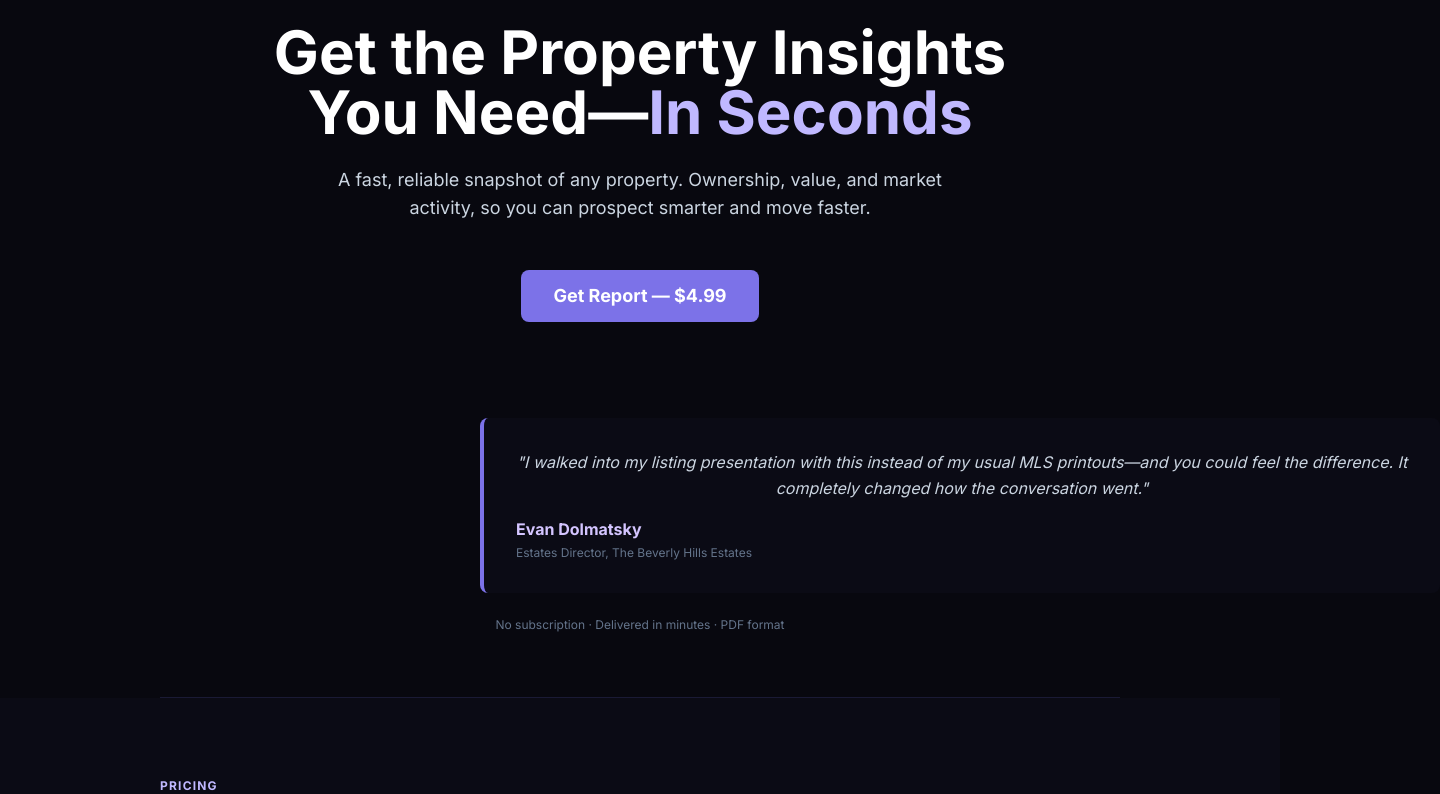
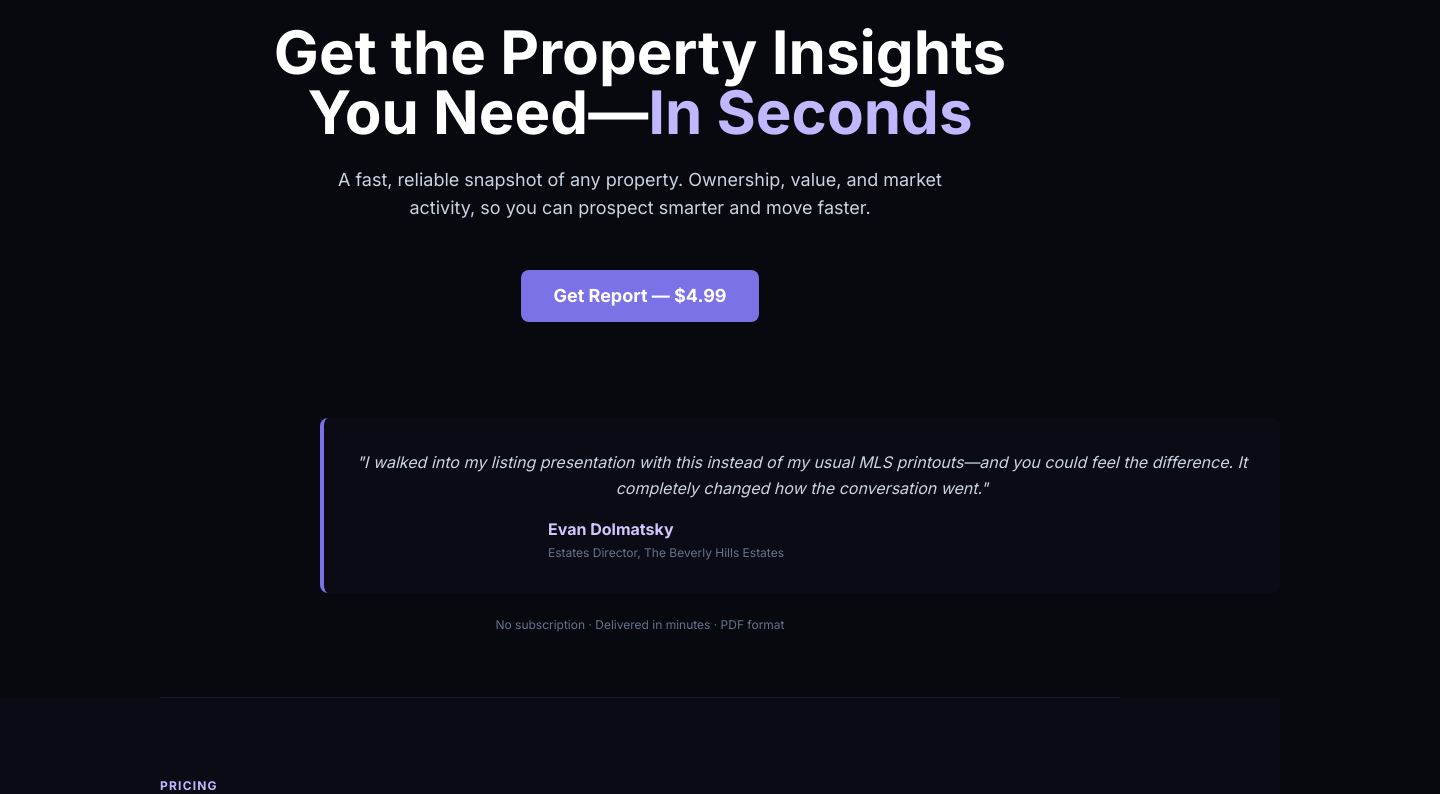
Before and after one commit to letsnavigatebmw/navigate-landing, a React (Vite) app: page / in a window 1280 px wide. Shown: the part 303-1097 px from the top of the page, 1440 px wide, since content can reach past the window. Built offline with nearby package versions, Linux system fonts and the light colour scheme.

Commit message:
Move agent name/title 2 inches right, keep testimonial box centered

```diff
--- a/src/pages/ComprehensivePage.jsx
+++ b/src/pages/ComprehensivePage.jsx
@@ -344,9 +344,9 @@ export default function ComprehensivePage({ setCurrentPage }) {
           Get Full Report — $19.99
         </button>
 
-        <div className="mt-12 w-full bg-slate-900/50 border-l-4 border-purple-600 rounded-lg p-8 ml-80 mr-40">
+        <div className="mt-12 w-full bg-slate-900/50 border-l-4 border-purple-600 rounded-lg p-8 mx-40">
           <p className="italic text-slate-300 mb-4">"I walked into my listing presentation with this instead of my usual MLS printouts—and you could feel the difference. It completely changed how the conversation went."</p>
-          <div className="text-left">
+          <div className="text-left ml-48">
             <p className="text-base font-bold text-purple-300 mb-1">Evan Dolmatsky</p>
             <p className="text-xs text-slate-500">Estates Director, The Beverly Hills Estates</p>
           </div>
--- a/src/pages/StandardPage.jsx
+++ b/src/pages/StandardPage.jsx
@@ -314,9 +314,9 @@ export default function StandardPage({ setCurrentPage }) {
           Get Report — $4.99
         </button>
 
-        <div className="mt-12 w-full bg-slate-900/50 border-l-4 border-purple-600 rounded-lg p-8 ml-80 mr-40">
+        <div className="mt-12 w-full bg-slate-900/50 border-l-4 border-purple-600 rounded-lg p-8 mx-40">
           <p className="italic text-slate-300 mb-4">"I walked into my listing presentation with this instead of my usual MLS printouts—and you could feel the difference. It completely changed how the conversation went."</p>
-          <div className="text-left">
+          <div className="text-left ml-48">
             <p className="text-base font-bold text-purple-300 mb-1">Evan Dolmatsky</p>
             <p className="text-xs text-slate-500">Estates Director, The Beverly Hills Estates</p>
           </div>
```
